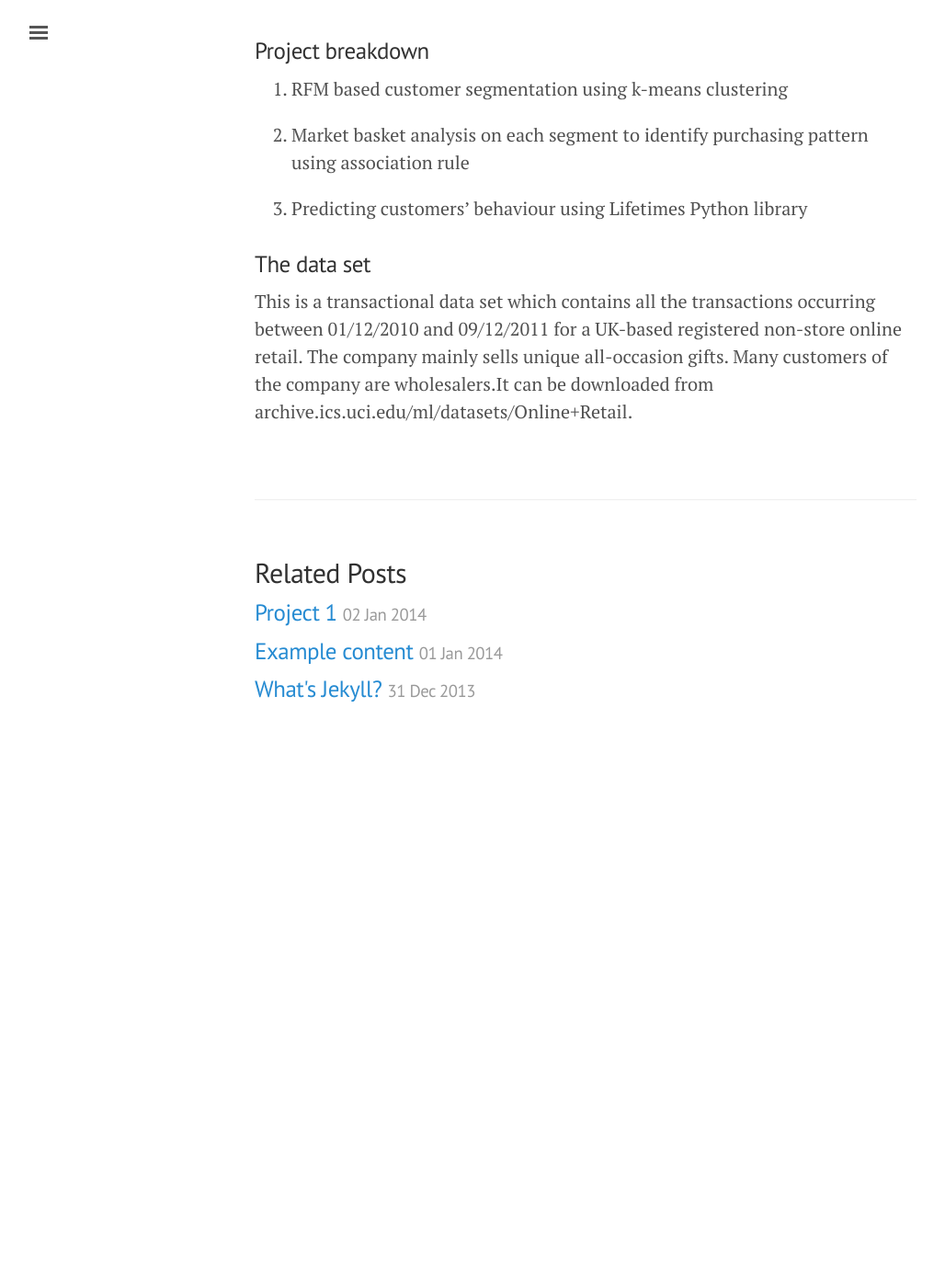
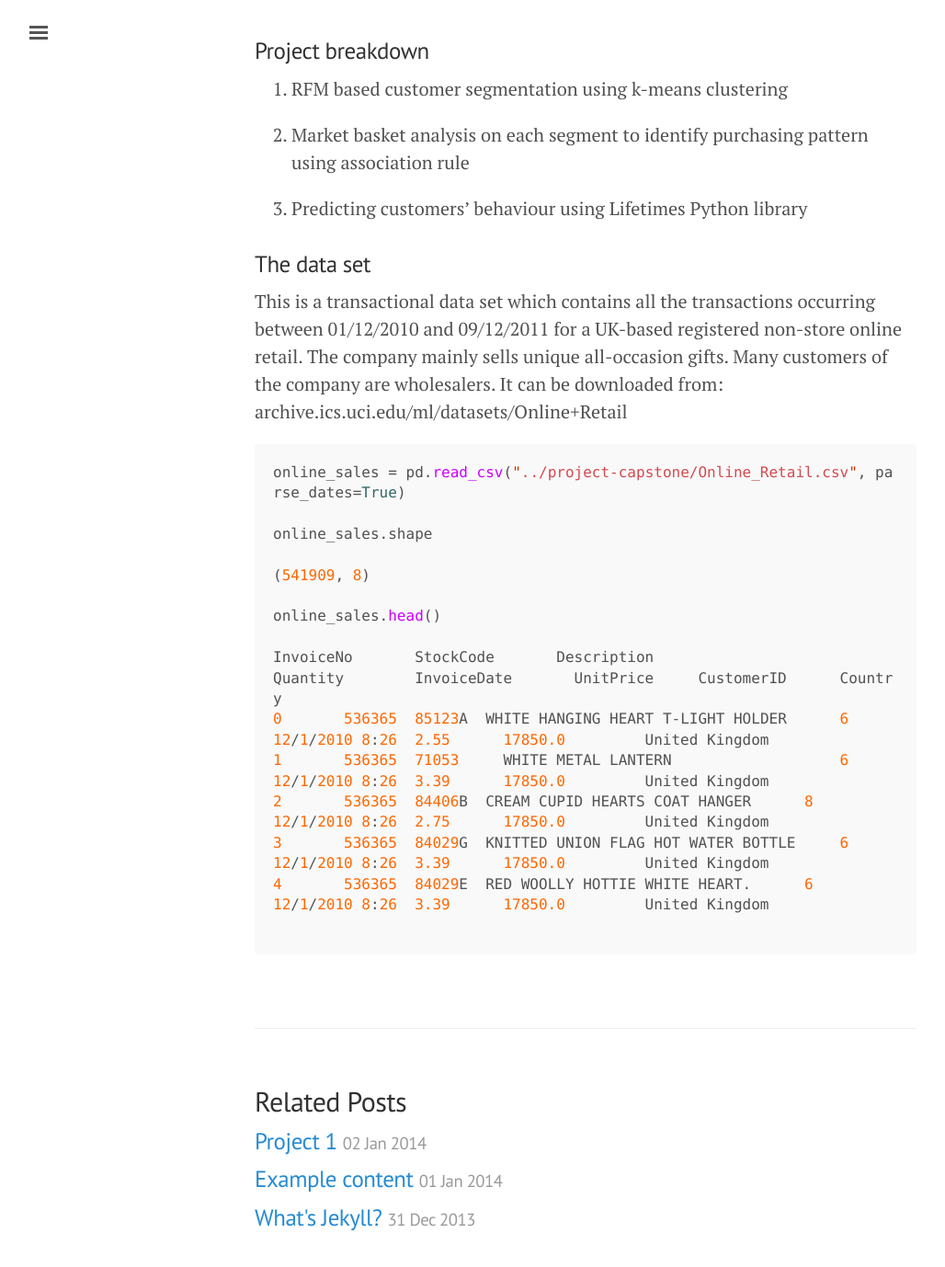
Before and after one commit to shauncheungkt/shauncheungkt.github.io, a Jekyll site: the page built from _posts/2017-11-13-Customer Analytics through Segmentation, Market Basket Analysis and Predictive Analytics.md, in a window 1280 px wide and 1400 px high, scrolled down 522 px. Shown: the top 1378 px of the window at 92% size, without its empty margins (3-1031 px from the left). Built offline with Jekyll 4.4.1, drawn with Linux system fonts in a browser that asks for light colours; before the commit the page ends 1347 px from its top, so only the background shows below that.

Commit message:
Update 2017-11-13-Customer Analytics through Segmentation, Market Basket Analysis and Predictive Analytics.md

````diff
--- a/_posts/2017-11-13-Customer Analytics through Segmentation, Market Basket Analysis and Predictive Analytics.md
+++ b/_posts/2017-11-13-Customer Analytics through Segmentation, Market Basket Analysis and Predictive Analytics.md
@@ -23,4 +23,22 @@ This Project examines a year of online transaction data from an online retail st
 
 ### The data set
 
-This is a transactional data set which contains all the transactions occurring between 01/12/2010 and 09/12/2011 for a UK-based registered non-store online retail. The company mainly sells unique all-occasion gifts. Many customers of the company are wholesalers.It can be downloaded from archive.ics.uci.edu/ml/datasets/Online+Retail.
+This is a transactional data set which contains all the transactions occurring between 01/12/2010 and 09/12/2011 for a UK-based registered non-store online retail. The company mainly sells unique all-occasion gifts. Many customers of the company are wholesalers. It can be downloaded from: archive.ics.uci.edu/ml/datasets/Online+Retail
+
+```python
+online_sales = pd.read_csv("../project-capstone/Online_Retail.csv", parse_dates=True)
+
+online_sales.shape
+
+(541909, 8)
+
+online_sales.head()
+
+InvoiceNo	StockCode	Description	                      Quantity	InvoiceDate	  UnitPrice	CustomerID	Country
+0	536365	85123A	WHITE HANGING HEART T-LIGHT HOLDER	6	        12/1/2010 8:26	2.55	  17850.0	  United Kingdom
+1	536365	71053	  WHITE METAL LANTERN	                6	        12/1/2010 8:26	3.39	  17850.0	  United Kingdom
+2	536365	84406B	CREAM CUPID HEARTS COAT HANGER	    8	        12/1/2010 8:26	2.75	  17850.0	  United Kingdom
+3	536365	84029G	KNITTED UNION FLAG HOT WATER BOTTLE	6	        12/1/2010 8:26	3.39	  17850.0	  United Kingdom
+4	536365	84029E	RED WOOLLY HOTTIE WHITE HEART.	    6	        12/1/2010 8:26	3.39	  17850.0	  United Kingdom
+
+```
````
